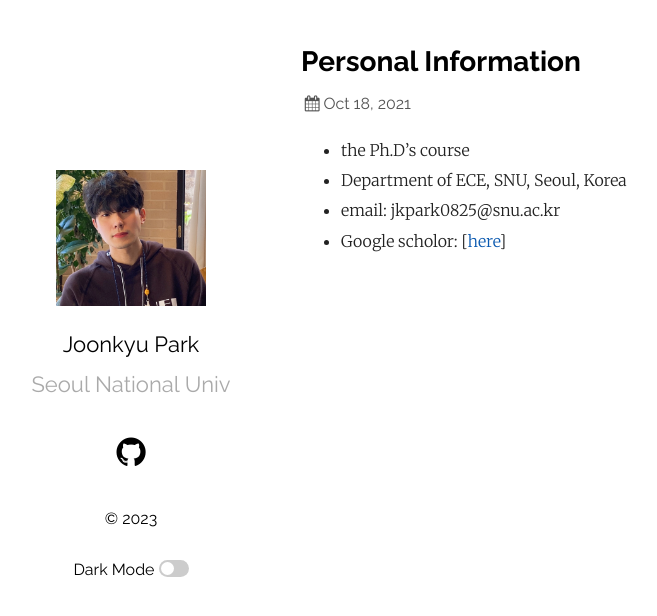
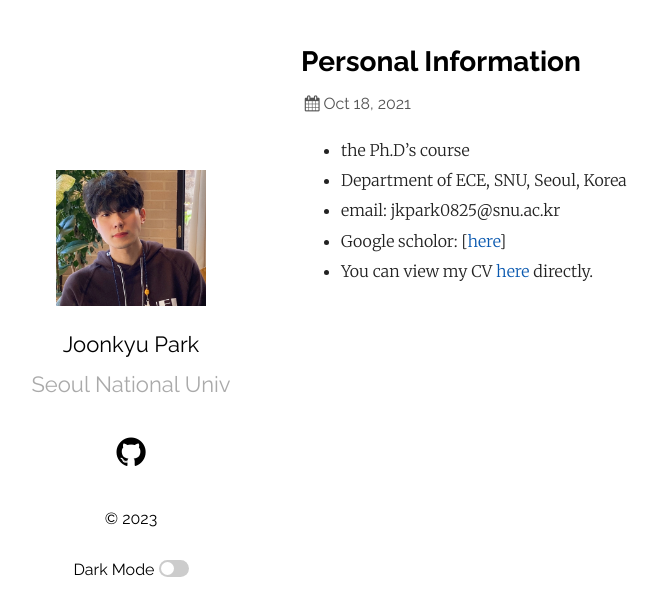
Before and after one commit to jkpark0825/jkpark0825_2.github.io, a Jekyll site: the page built from _posts/2019-03-23-welcome-to-jekyll.markdown, in a window 1280 px wide. Shown: the top 616 px of the page, without its empty margins (54-711 px from the left). Built offline with Jekyll 4.4.1, drawn with Linux system fonts in a browser that asks for light colours.

Commit message:
Update 2019-03-23-welcome-to-jekyll.markdown

```diff
--- a/_posts/2019-03-23-welcome-to-jekyll.markdown
+++ b/_posts/2019-03-23-welcome-to-jekyll.markdown
@@ -7,4 +7,4 @@ date:   2021-10-18
 - Department of ECE, SNU, Seoul, Korea
 - email: jkpark0825@snu.ac.kr
 - Google scholor: [[here](https://scholar.google.com/citations?user=anUxIqcAAAAJ&hl=ko)]
-<!-- - You can view my CV [here]({{https://github.com/jkpark0825/jkpark0825.github.io}}CV.pdf) directly. -->
+- You can view my CV [here]({{https://github.com/jkpark0825/jkpark0825.github.io}}CV.pdf) directly.
```
